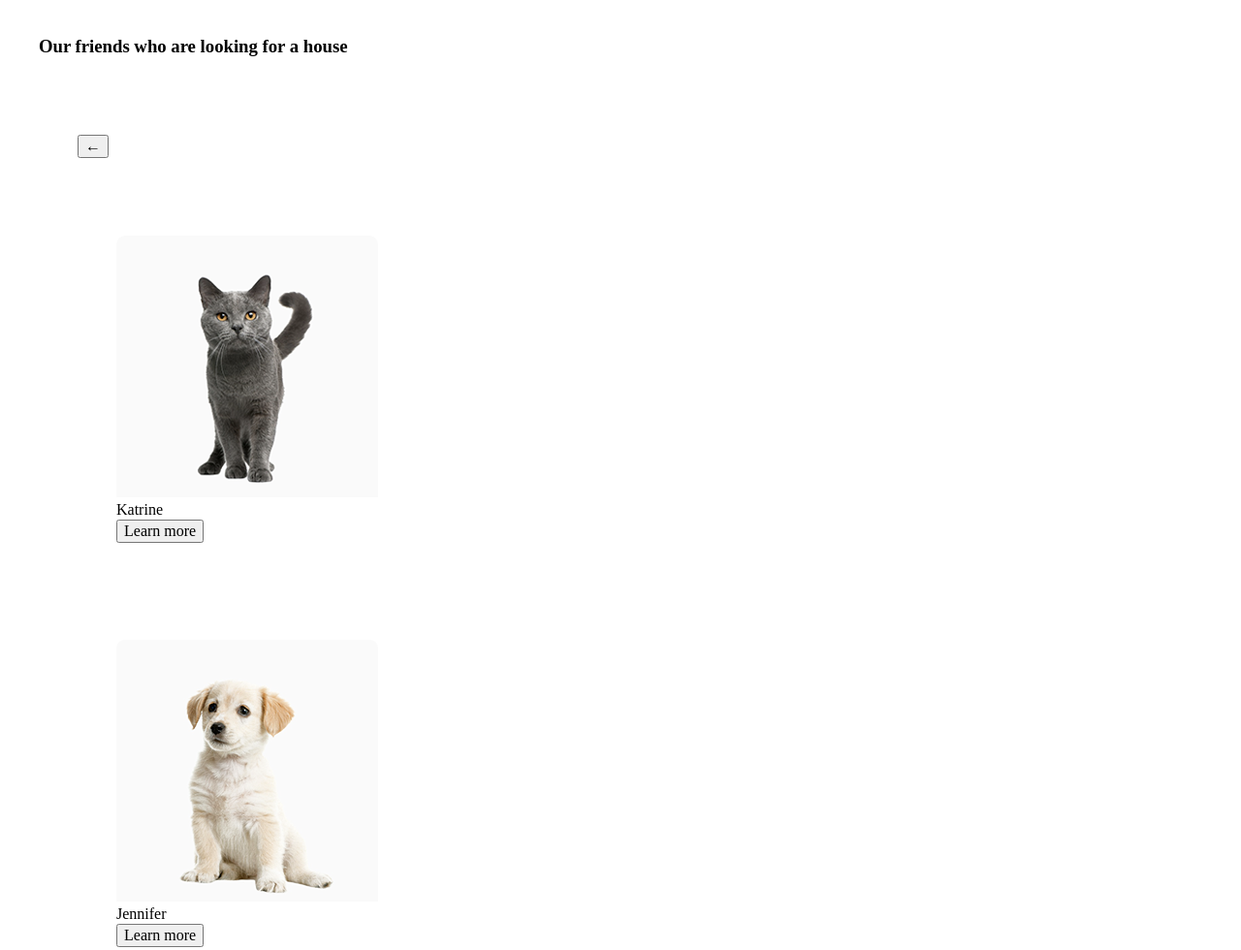
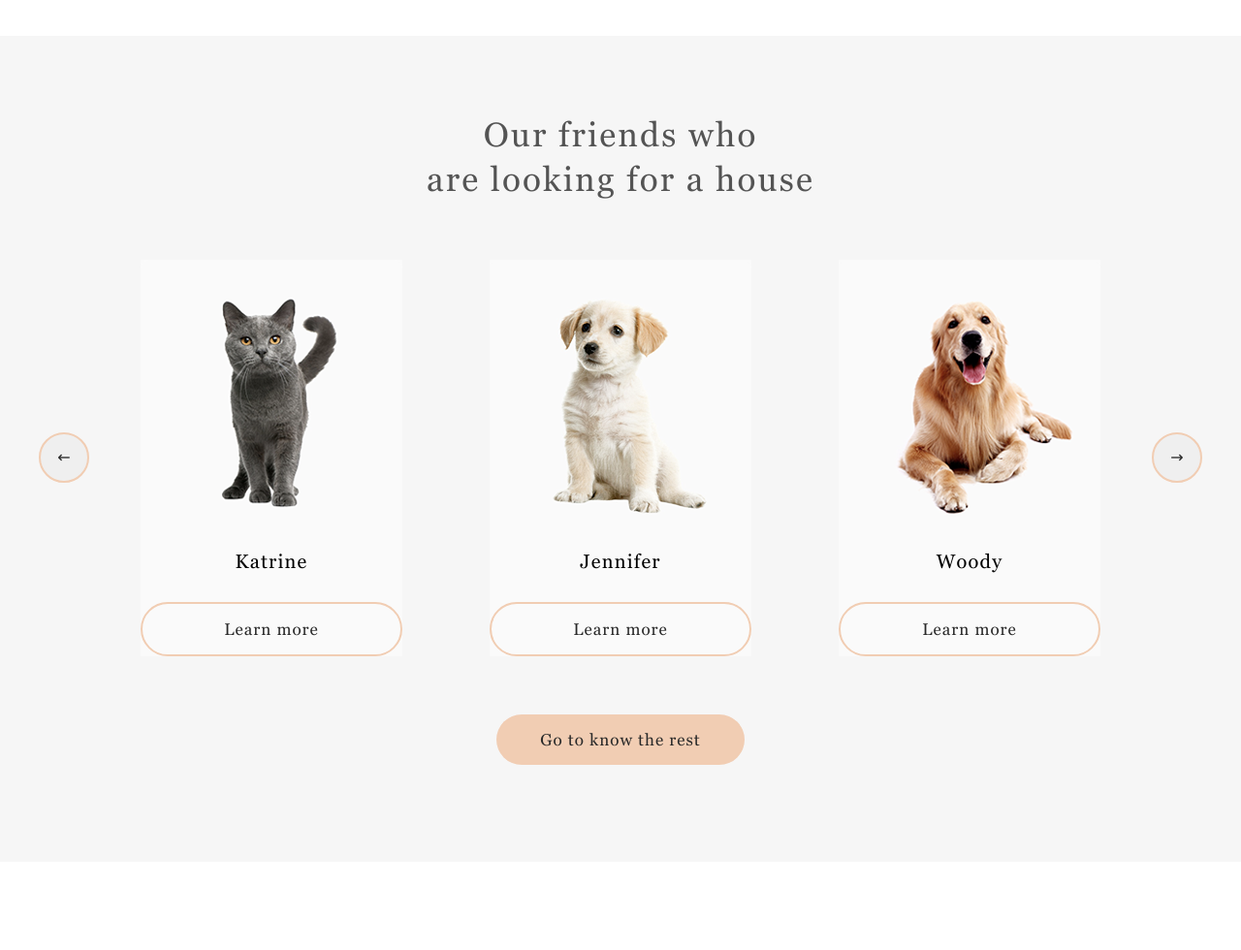
Before and after one commit to LinaSafina/Dog-Shelter, a website: page shelter/pages/main/index.html in a window 1280 px wide. Shown: the part 1460-2440 px from the top of the page at 97% size. Drawn offline with Linux system fonts and the light colour scheme; files whose address does not match are found by name.

Commit message:
feat: add styles to pets section on the main page

```diff
--- a/shelter/pages/main/index.html
+++ b/shelter/pages/main/index.html
@@ -68,9 +68,9 @@
       </div>
       <div class="pets">
         <div>
-          <h3>Our friends who are looking for a house</h3>
+          <h3>Our friends who <br />are looking for a house</h3>
           <div>
-            <button>←</button>
+            <button class="button-arrow right">←</button>
             <div>
               <img
                 src="../../assets/images/main/pets-katrine.png"
@@ -92,9 +92,9 @@
               <p>Woody</p>
               <button>Learn more</button>
             </div>
-            <button>→</button>
+            <button class="button-arrow left">→</button>
           </div>
-          <button>Go to know the rest</button>
+          <button class="button-primary">Go to know the rest</button>
         </div>
       </div>
       <div class="help">
--- a/shelter/sass/abstracts/_mixin.scss
+++ b/shelter/sass/abstracts/_mixin.scss
@@ -1,6 +1,27 @@
-@mixin text-style($font-family, $font-size, $font-weight: 400, $line-height: auto, $letter-spacing: 0px){
+@mixin text-style(
+  $font-family,
+  $font-size,
+  $font-weight: 400,
+  $line-height: auto,
+  $letter-spacing: 0px
+) {
   font-size: $font-size;
   font-weight: $font-weight;
   line-height: $line-height;
   letter-spacing: $letter-spacing;
 }
+
+@mixin button() {
+  font-family: $font-georgia;
+  font-size: 17px;
+  line-height: 130%;
+  letter-spacing: 0.06em;
+  color: $color-dark-3xl;
+  border-radius: 100px;
+  padding: 15px 45px;
+}
+
+@mixin flex-column() {
+  display: flex;
+  flex-direction: column;
+}
--- a/shelter/sass/components/pets.scss
+++ b/shelter/sass/components/pets.scss
@@ -1,24 +1,68 @@
 .pets {
+  font-family: $font-georgia;
+  background-color: $color-light-l;
   div {
     margin: 80px 40px 100px;
+    text-align: center;
     h3 {
-
+      @include text-style(
+        $font-family: $font-georgia,
+        $font-size: 35px,
+        $line-height: 130%,
+        $letter-spacing: 0.06em
+      );
+      color: $color-dark-l;
+      padding-top: 80px;
     }
     div {
-      button {
-
+      margin: 60px 0;
+      display: flex;
+      .button-arrow {
+        border: 2px solid $color-primary;
+        border-radius: 100px;
+        // transform: rotate(-180deg);
+        padding: 23px 19px;
+        width: 52px;
+        height: 52px;
+        align-self: center;
+        color: $color-dark-3xl;
+        display: flex;
+        justify-content: center;
+        align-items: center;
       }
-      div{
+      .right {
+        margin-right: 8px;
+      }
+      .left {
+        margin-left: 8px;
+      }
+      div {
+        display: flex;
+        flex-direction: column;
+        background-color: $color-light-s;
+        margin: 0 45px;
         img {
-
+          width: 270px;
+          height: 270px;
+          border-radius: 9px 9px 0px 0px;
         }
         p {
-
+          margin: 30px 0;
+          font-size: 20px;
+          line-height: 22.72px;
+          letter-spacing: 0.06em;
         }
         button {
-
+          @include button();
+          border: 2px solid $color-primary;
+          background-color: transparent;
         }
       }
     }
+    .button-primary {
+      @include button();
+      background-color: $color-primary;
+      margin-bottom: 100px;
+    }
   }
 }
--- a/shelter/sass/components/start-screen.scss
+++ b/shelter/sass/components/start-screen.scss
@@ -29,18 +29,10 @@
         margin: 42px 0;
       }
       button {
-        @include text-style(
-          $font-family: $font-georgia,
-          $font-size: 17px,
-          $line-height: 130%,
-          $letter-spacing: 0.06em
-        );
-        width: 207px;
-        height: 52px;
-        color: $color-dark-3xl;
+        @include button();
         background-color: $color-primary;
+        align-self: flex-start;
         box-shadow: 0px 4px 4px rgba(0, 0, 0, 0.25);
-        border-radius: 100px;
       }
     }
     img {
```
Also changed, not shown: shelter/pages/main/main.css, shelter/pages/normalize.css, 1 other file.
